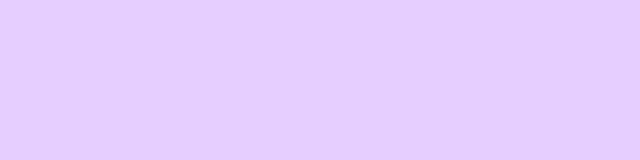
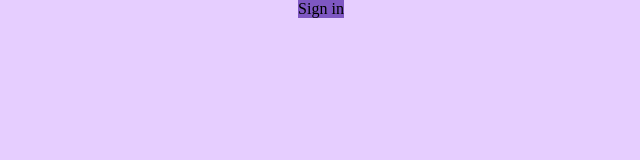
Before and after one commit to SarielAki/auth-page, a Vue app: page / in a window 1280 px wide. Shown: the top 160 px of the page, without its empty margins (319-959 px from the left). Built offline with nearby package versions, Linux system fonts and the light colour scheme.

Commit message:
Create top bar and added to app

```diff
--- a/src/App.vue
+++ b/src/App.vue
@@ -1,12 +1,15 @@
 <template>
   <div id="app">
+    <top-bar></top-bar>
   </div>
 </template>
 
 <script>
 
+import TopBar from "@/components/main_page/TopBar";
 export default {
   name: 'app',
+  components: {TopBar},
 }
 </script>
 
--- /dev/null
+++ b/src/components/main_page/TopBar.vue
@@ -0,0 +1,31 @@
+<template>
+    <div class="top-bar-wrapper">
+        <div class="top-bar">
+            <nav id="navigation-wrapper">
+                <span class="nav-item__text">Sign in</span>
+            </nav>
+        </div>
+    </div>
+</template>
+
+<script>
+    export default {
+        name: "TopBar"
+    }
+</script>
+
+<style lang="sass" scoped>
+    @import "../../variables"
+
+    .top-bar-wrapper
+        width: 100%
+        display: flex
+        flex-direction: row
+        justify-content: center
+
+    .top-bar
+        position: relative
+        top: 0
+        background: $header_color
+
+</style>
```
